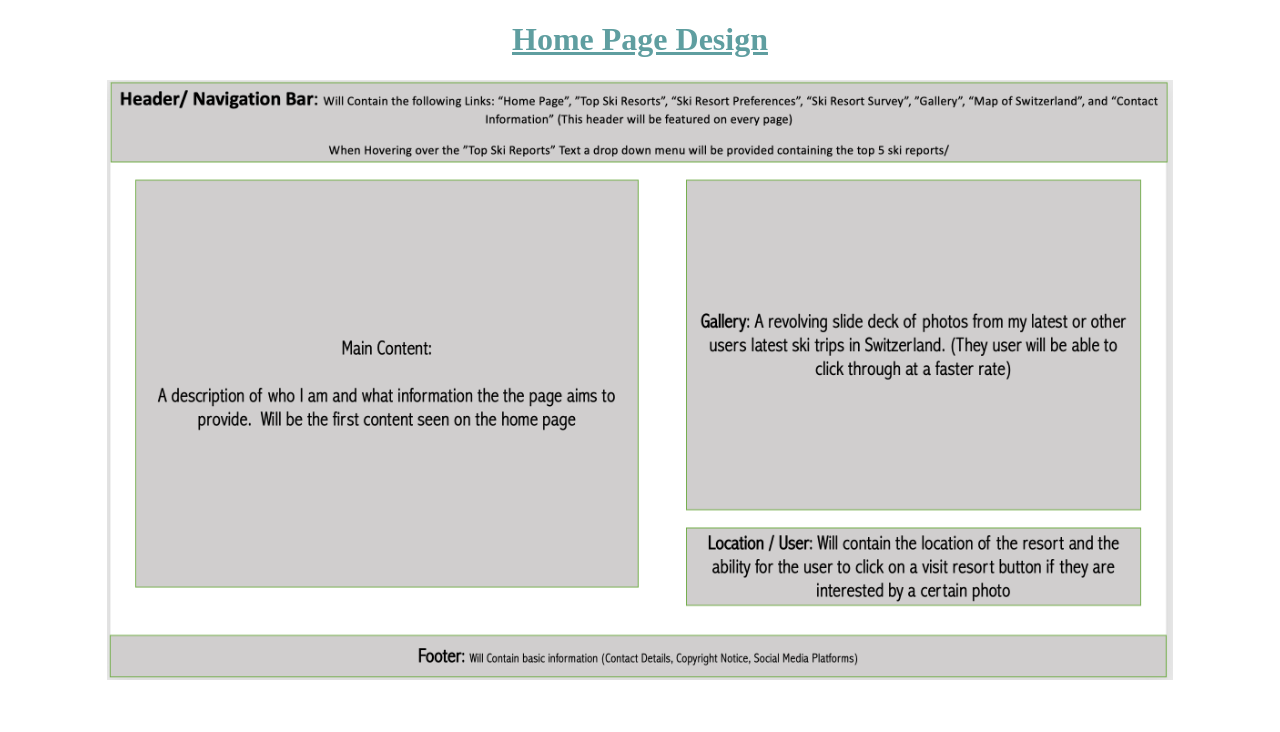
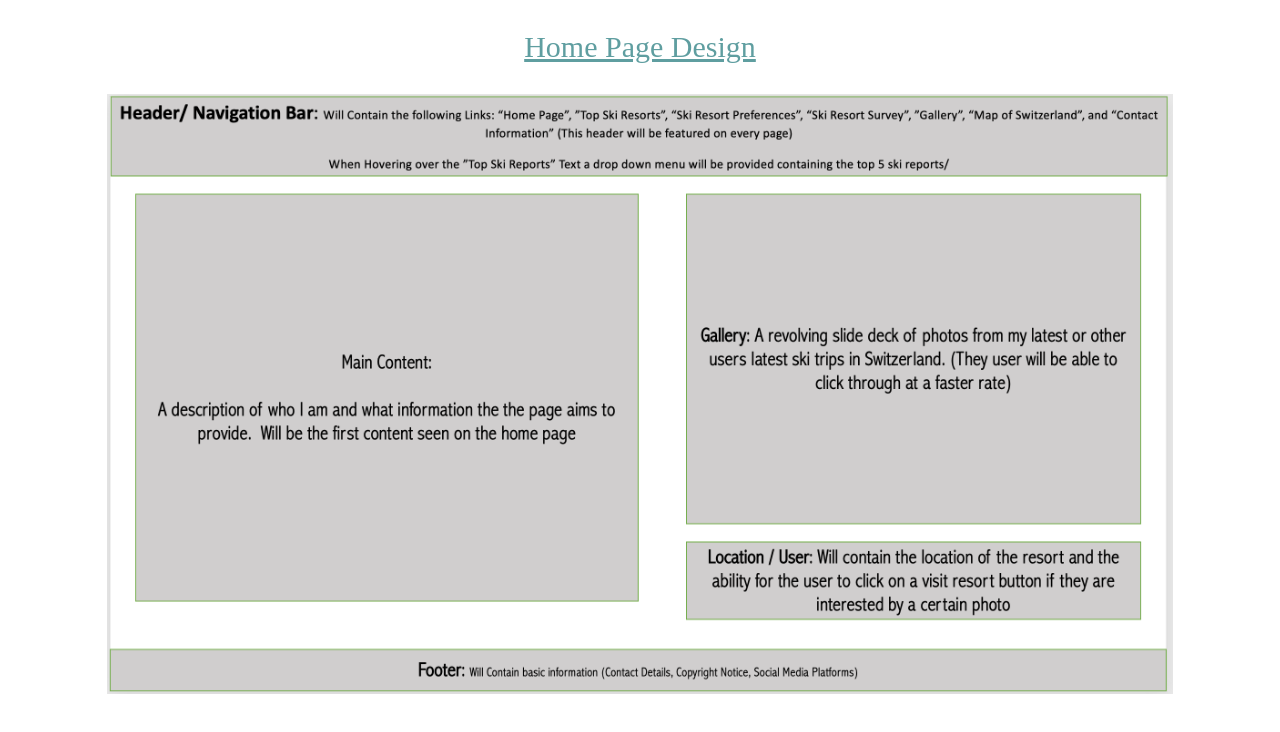
Before and after one commit to SlinkierCone/Project, a plain HTML site: page website-design/homepage.html in a window 1280 px wide. Drawn offline with Linux system fonts and the light colour scheme.

Commit message:
Update homepage.html

```diff
--- a/website-design/homepage.html
+++ b/website-design/homepage.html
@@ -14,16 +14,19 @@
             height: 600px;
         }
 
-        h1{
+        p{
             text-align: center;
             text-decoration: underline;
             color: cadetblue;
+            font-size: 30px;
         }
+
+
     </style>
 </head>
 <body>
 
-    <h1>Home Page Design</h1>
+    <p>Home Page Design</p>
 
     <img src="/images/homepage.png" alt="">
 </body>
```
